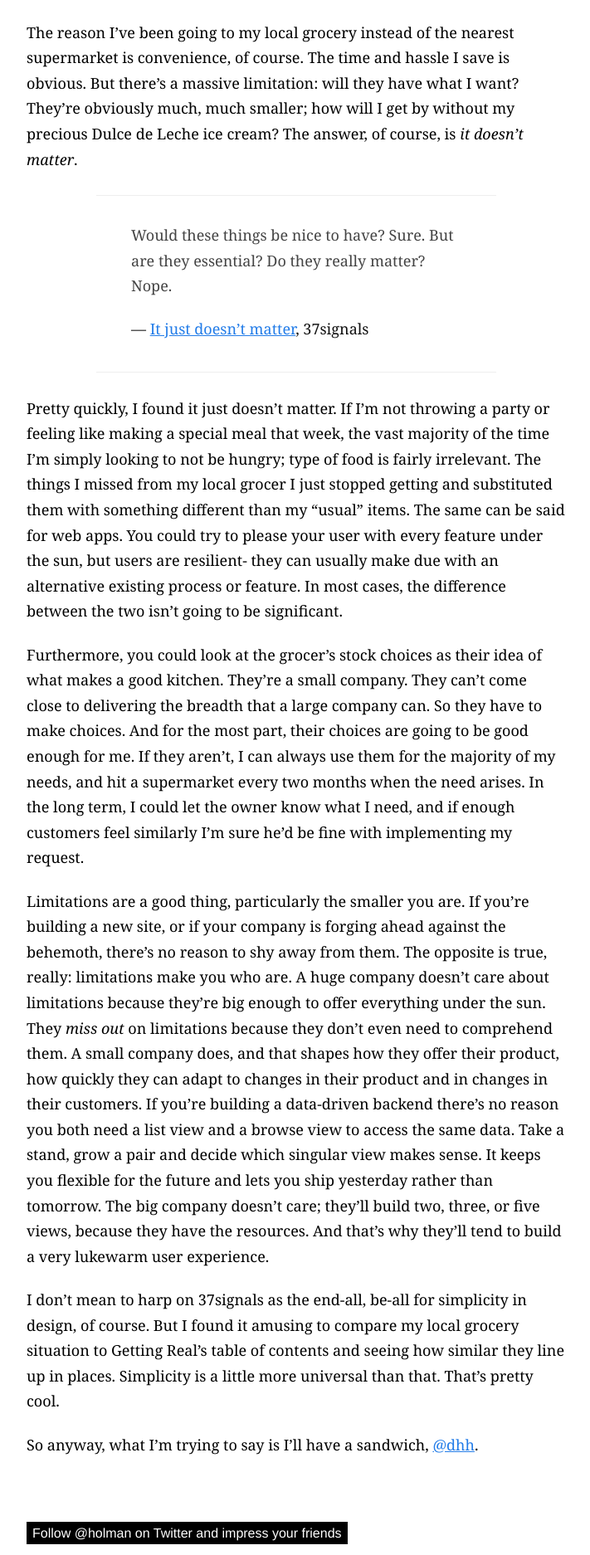
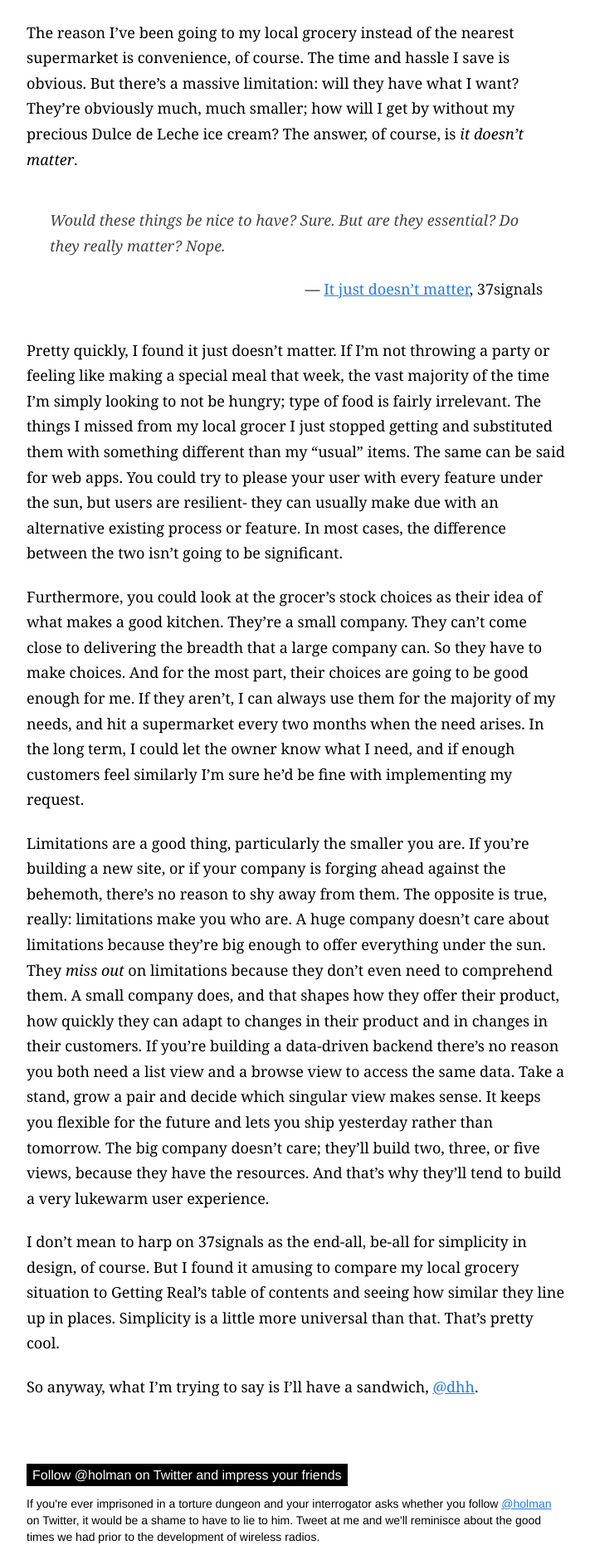
Before and after one commit to broccolini/designertocoder.github.com, a Jekyll site: the page built from _posts/2010-01-17-getting-real-real-tasty.markdown, in a window 1280 px wide. Shown: the part 565-2439 px from the top of the page at 83% size, without its empty margins (78-789 px from the left). Built offline with Jekyll 4.4.1, drawn with Linux system fonts in a browser that asks for light colours; nearby versions of some CDN libraries; Markdown is read by kramdown in place of the engine named in the settings; comment, search, counter and statistics services are not loaded.

Commit message:
new blockquote styles

```diff
--- a/css/styles.css
+++ b/css/styles.css
@@ -187,17 +187,18 @@
   border-color: #555;
 }
 #post blockquote{
-  border-top: 1px solid #eee;
-  border-bottom: 1px solid #eee;
+  font-style: italic;
   font-size: 14px;
-  padding: 1em 3em;
-  margin: 2em 6em;
+  padding: .25em 1em;
+  margin: 1em;
   color: #444;
 }
 #post blockquote cite:before{
   content: '— ';
 }
 #post blockquote cite{
+  display: block;
+  margin-top: .5em;
   text-align: right;
   color: #111;
   font-style: normal;
```
